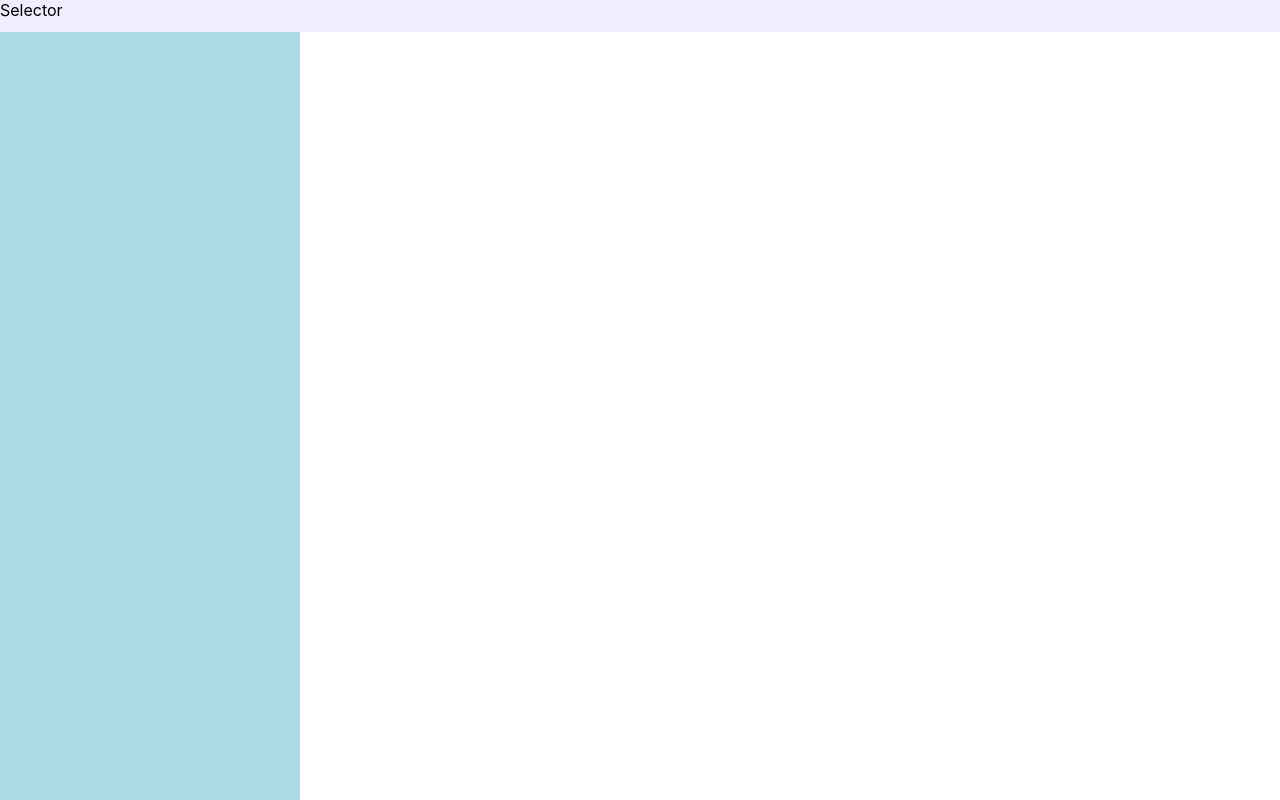
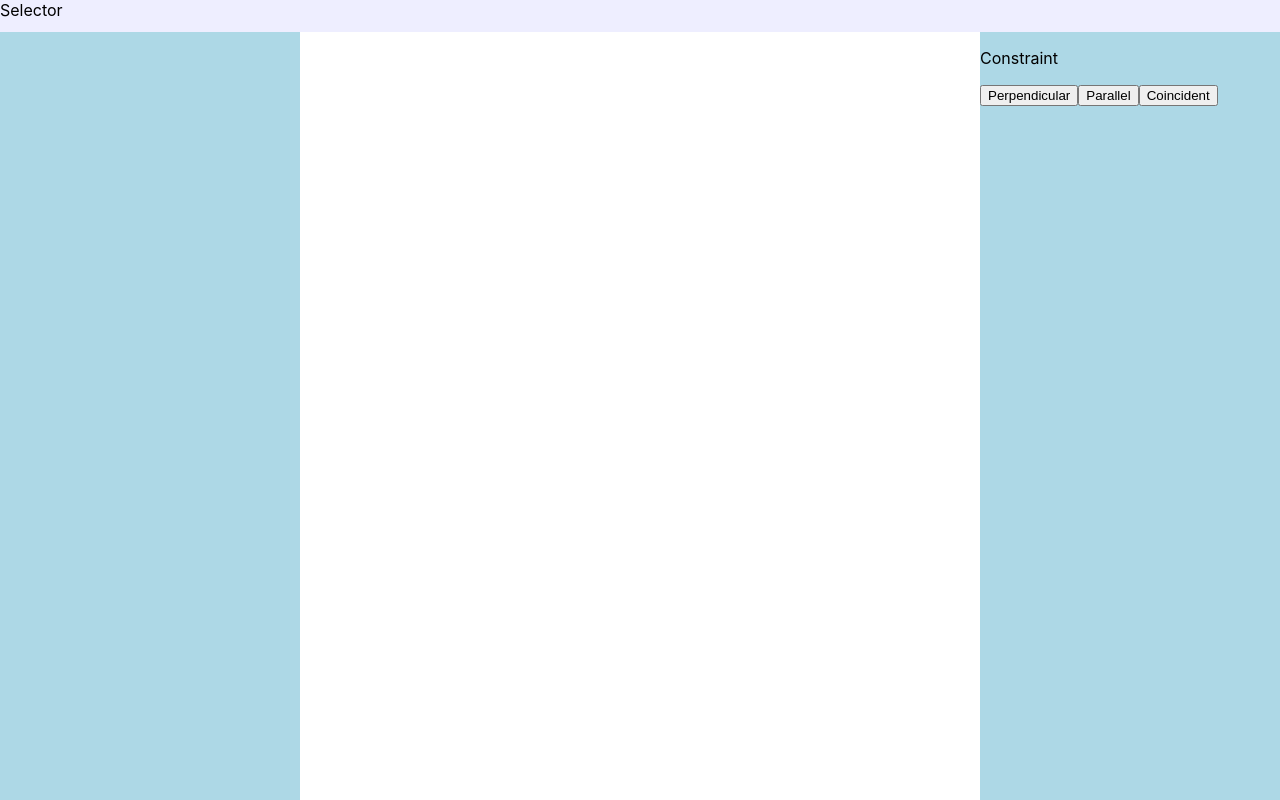
Before and after one commit to Matherunner/paradrawing, a React (Create React App) app: page / in a window 1280 px wide. Built offline with nearby package versions, Linux system fonts and the light colour scheme.

Commit message:
Add constraint tool box

```diff
--- a/src/App.tsx
+++ b/src/App.tsx
@@ -190,6 +190,7 @@ function CommandList(props: PropsWithChildren<CommandListProps>) {
 
 interface DrawingWrapperProps {
   dispatch: React.Dispatch<ControllerAction>,
+  drawing: Drawing,
 }
 
 function DrawingWrapper(props: PropsWithChildren<DrawingWrapperProps>) {
@@ -197,11 +198,7 @@ function DrawingWrapper(props: PropsWithChildren<DrawingWrapperProps>) {
 
   const [, setChangeCounter] = React.useState(0);
 
-  const objRef = React.useRef<Drawing>();
-  if (!objRef.current) {
-    objRef.current = new Drawing();
-  }
-  const drawingRef = objRef.current;
+  const drawingRef = props.drawing;
 
   const updateGlobalState = () => {
     props.dispatch({
@@ -383,6 +380,12 @@ interface CanvasProps {
 function Canvas(props: PropsWithChildren<CanvasProps>) {
   const [state, dispatch] = React.useReducer(controllerReducer, initialControllerState);
 
+  const objRef = React.useRef<Drawing>();
+  if (!objRef.current) {
+    objRef.current = new Drawing();
+  }
+  const drawingRef = objRef.current;
+
   return (
     <div style={{ ...props.style, flexDirection: 'column', display: 'flex' }}>
       <Toolbar state={state} />
@@ -390,7 +393,20 @@ function Canvas(props: PropsWithChildren<CanvasProps>) {
         <div style={{ width: 300, backgroundColor: 'lightblue', display: 'flex', flexDirection: 'column' }}>
           <CommandList state={state} />
         </div>
-        <DrawingWrapper dispatch={dispatch} />
+        <DrawingWrapper drawing={drawingRef} dispatch={dispatch} />
+        <div style={{ width: 300, backgroundColor: 'lightblue' }}>
+          <div>
+            <p>Constraint</p>
+            <button onClick={(e) => {
+              e.preventDefault()
+              drawingRef.sendEvent({
+                kind: EventKind.AddPerpendicularConstraint,
+              })
+            }}>Perpendicular</button>
+            <button>Parallel</button>
+            <button>Coincident</button>
+          </div>
+        </div>
       </div>
     </div>
   );
--- a/src/canvas.ts
+++ b/src/canvas.ts
@@ -27,6 +27,8 @@ export enum EventKind {
     MouseUp,
     KeyDown,
     KeyUp,
+
+    AddPerpendicularConstraint,
 }
 
 export type Event =
@@ -50,6 +52,9 @@ export type Event =
     {
         kind: EventKind.KeyUp,
         key: string,
+    } |
+    {
+        kind: EventKind.AddPerpendicularConstraint,
     }
 
 export enum ToolKind {
@@ -661,29 +666,6 @@ function generateAction(toolState: Readonly<ToolState>, dataState: Readonly<Data
 
     case EventKind.KeyDown:
         switch (event.key) {
-        case 'c':
-            // FIXME: temporary hardcoded constraint
-            switch (toolState.tool.kind) {
-            case ToolKind.Selector:
-                if (toolState.tool.selectedObjects.size !== 2) {
-                    console.log('must select 2 objects to add constraints')
-                    break;
-                }
-
-                const objectIDs = Array.from(toolState.tool.selectedObjects);
-
-                dataActions.push({
-                    id: generateID(),
-                    kind: DataActionKind.AddConstraint,
-                    constraint: {
-                        kind: ConstraintKind.Perpendicular,
-                        line1: objectIDs[0],
-                        line2: objectIDs[1],
-                    }
-                })
-                break;
-            }
-            break;
         case 'p':
             toolActions.push({
                 kind: ToolActionKind.SelectTool,
@@ -719,6 +701,29 @@ function generateAction(toolState: Readonly<ToolState>, dataState: Readonly<Data
         break;
 
     case EventKind.KeyUp:
+        break;
+
+    case EventKind.AddPerpendicularConstraint:
+        switch (toolState.tool.kind) {
+        case ToolKind.Selector:
+            if (toolState.tool.selectedObjects.size !== 2) {
+                console.log('must select 2 objects to add constraints')
+                break;
+            }
+
+            const objectIDs = Array.from(toolState.tool.selectedObjects);
+
+            dataActions.push({
+                id: generateID(),
+                kind: DataActionKind.AddConstraint,
+                constraint: {
+                    kind: ConstraintKind.Perpendicular,
+                    line1: objectIDs[0],
+                    line2: objectIDs[1],
+                }
+            })
+            break;
+        }
         break;
     }
 
```
